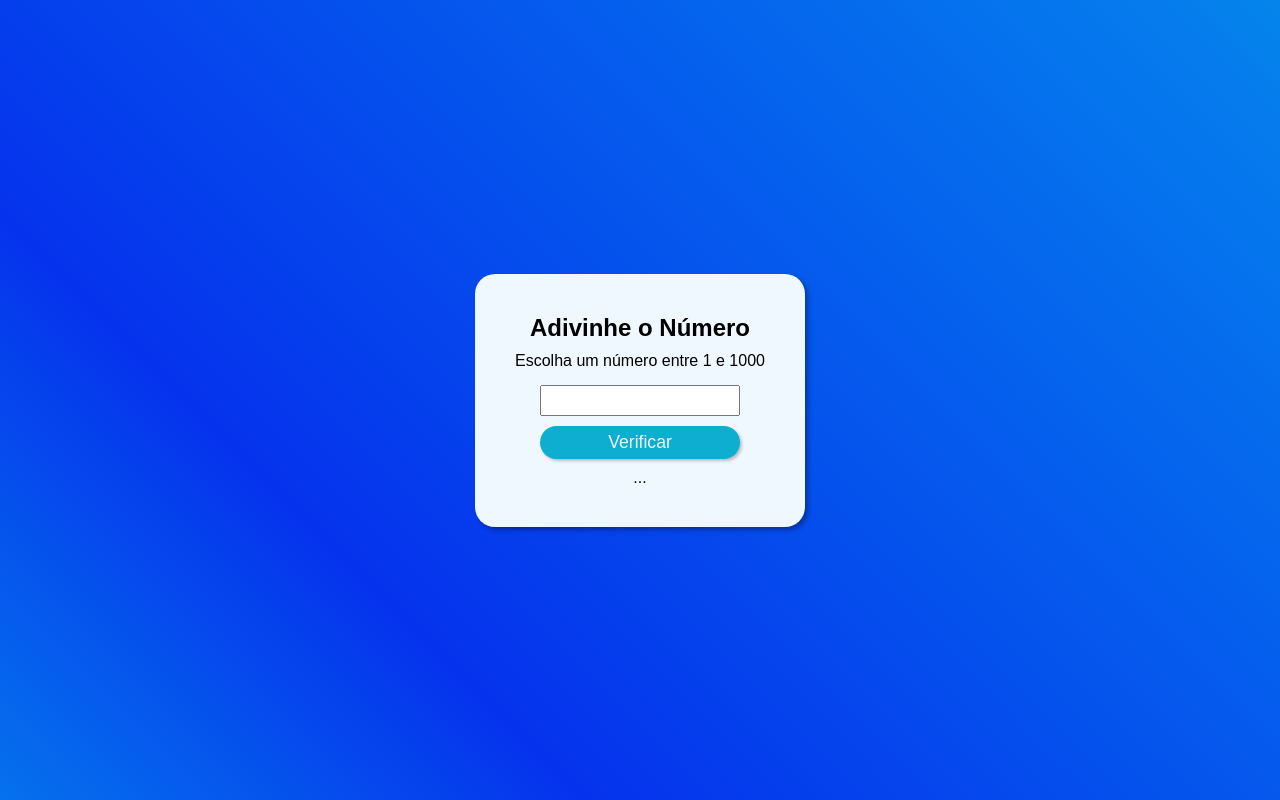
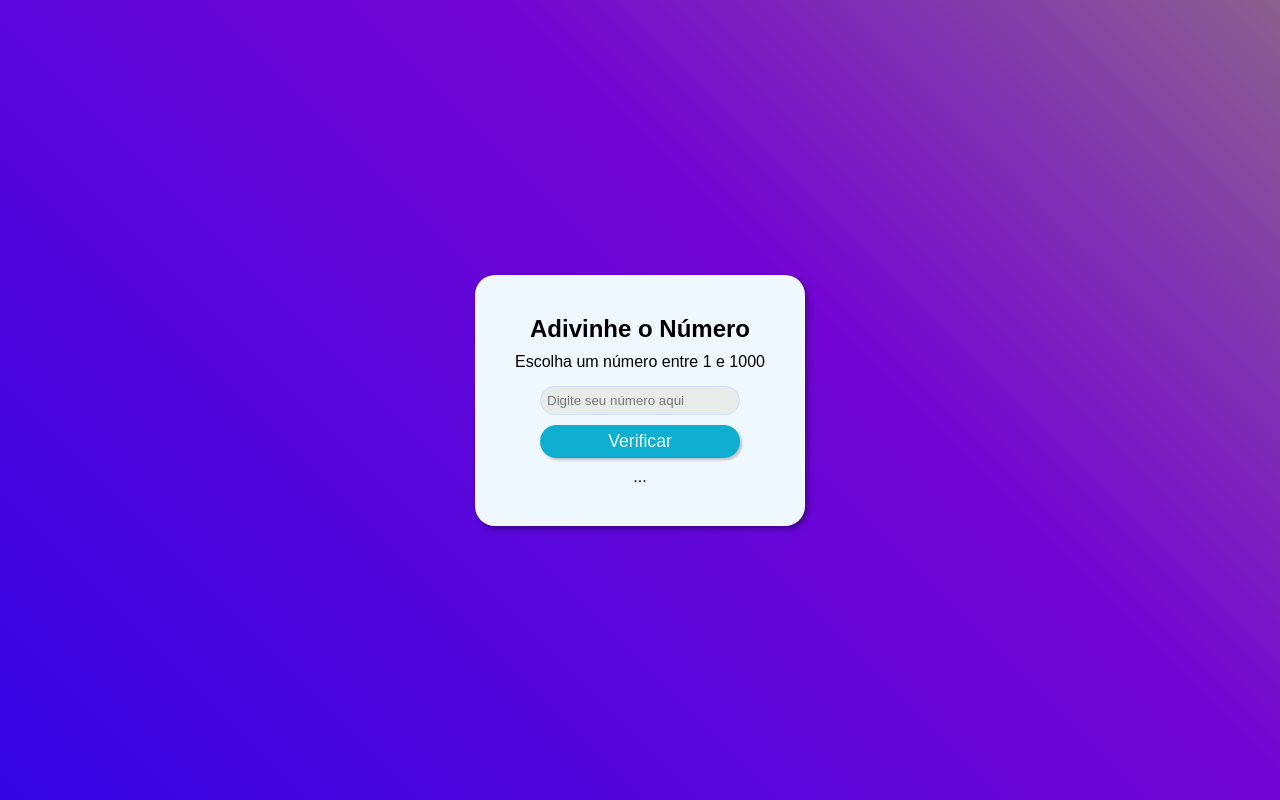
Before and after one commit to Beto2Franca/jogo-adivinhacao, a plain HTML site: page index.html in a window 1280 px wide. Drawn offline with Linux system fonts and the light colour scheme.

Commit message:
background color tela maior

```diff
--- a/estilo/maior.css
+++ b/estilo/maior.css
@@ -1 +1,14 @@
 @charset "UTF-8";
+
+body{
+    animation: colorbg 10s alternate infinite;
+    background-size: 300% 300%;
+}
+@keyframes colorbg{
+    from{
+        background-position: 0 50%;
+    }
+    to{
+        background-position: 100% 50%;
+    }
+}
--- a/estilo/style.css
+++ b/estilo/style.css
@@ -6,8 +6,8 @@
     box-sizing: border-box;
 }
 body{
-    background: linear-gradient(45deg, #05C6ED, #0533ED, #057DED,#05EDC8) no-repeat;
-    background-size: 200% 200%;
+    background: linear-gradient(45deg, #07d1f9, #0d05ed, #7305d3,#b3f91b) no-repeat;
+    background-size: 300% 300%;
     font-family: Arial, Helvetica, sans-serif;
 
 }
@@ -47,6 +47,11 @@ input{
     border-radius: 20px;
     box-shadow: 2px 2px 3px rgba(0, 0, 0, 0.238);
 }
+input#inum{
+    border-radius: 20px;
+    border: 1px solid rgb(205, 219, 255);
+    background-color: rgb(231, 236, 234);
+}
 #res{
     text-align: center;
     padding-top: 10px;
--- a/index.html
+++ b/index.html
@@ -15,8 +15,10 @@
 
             <h1>Adivinhe o Número</h1>
             <p>Escolha um número entre 1 e 1000</p>
-            <input type="number" name="num" id="inum">
+
+            <input type="number" name="num" id="inum" min="1" max="1000" placeholder="Digite seu número aqui">
             <div><input type="button" value="Verificar" id="botao"></div>
+
             <div id="res">...</div>
         </section>
     </main>
```
